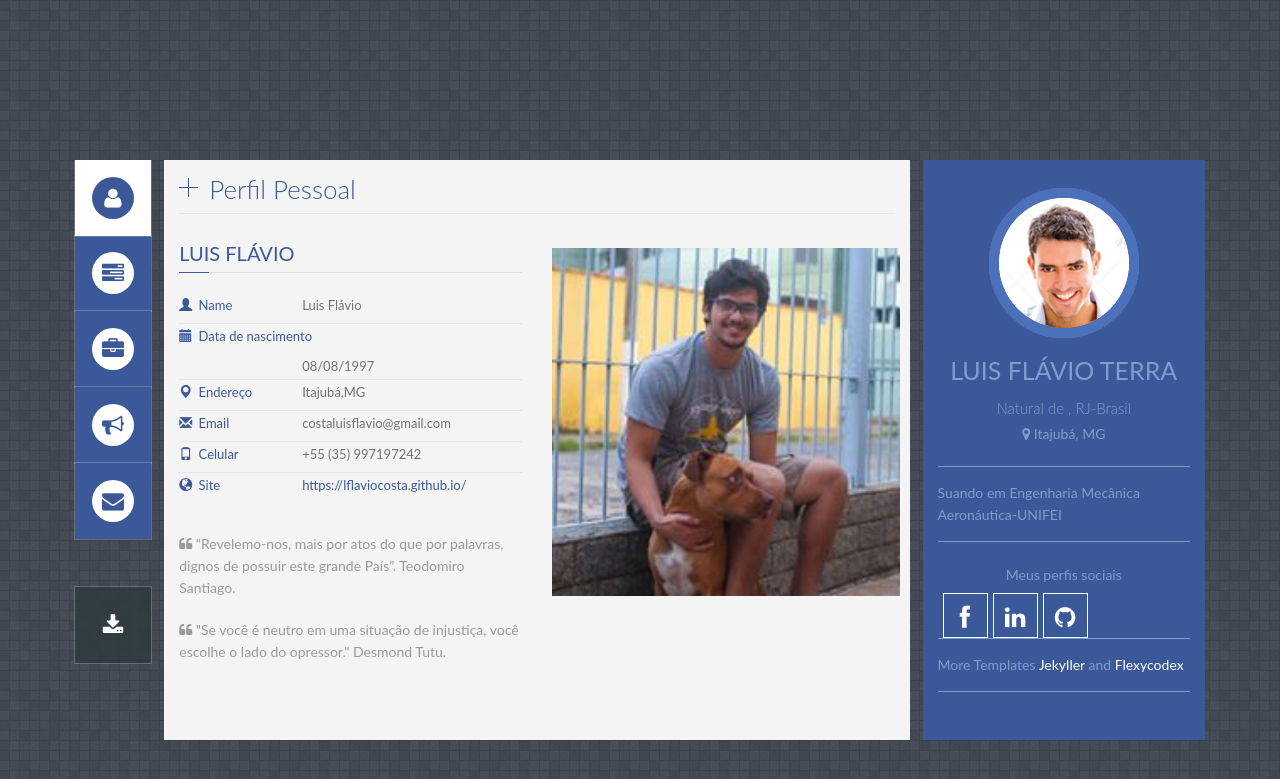
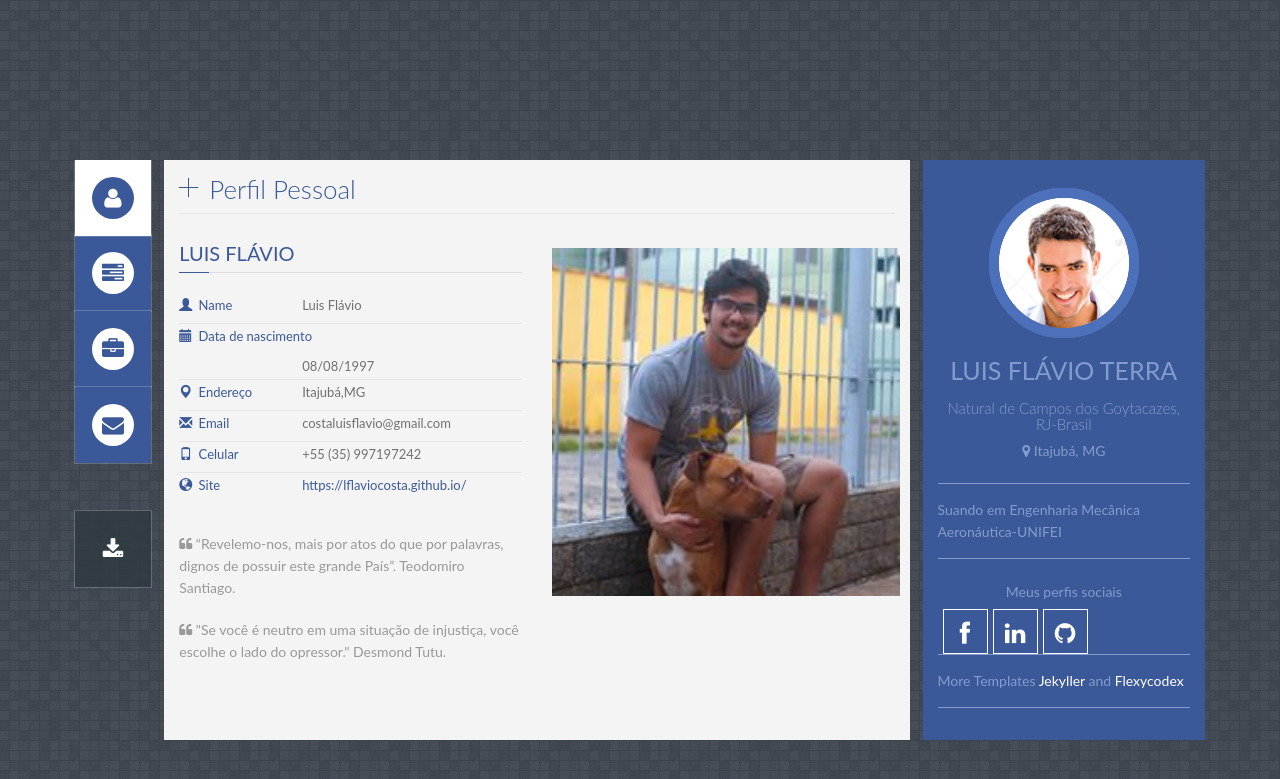
Before and after one commit to lflaviocosta/luisflavio.github.io, a Jekyll site: the page built from index.html, in a window 1280 px wide. Shown: the top 779 px of the page. Built offline with Jekyll 4.4.1, drawn with Linux system fonts in a browser that asks for light colours; some web fonts are replaced.

Commit message:
agora vai

```diff
--- a/_config.yml
+++ b/_config.yml
@@ -7,7 +7,7 @@ baseurl: 'Luis Terra' #change it according to your repository name
 
 # Profile information
 yourname: Luis Flávio Terra  ## put your name
-title: 'Natural de , RJ-Brasil'  ## your title
+title: 'Natural de Campos dos Goytacazes, RJ-Brasil'  ## your title
 location: Itajubá, MG
 
 
--- a/index.html
+++ b/index.html
@@ -133,10 +133,10 @@ layout: default
             <i class="fa fa-briefcase icon_menu"></i>
         </li>
 
-        <li class="tabs-blog hi-icon-wrap hi-icon-effect-5 hi-icon-effect-5a" data-tab-name="blog">
+        <!--<li class="tabs-blog hi-icon-wrap hi-icon-effect-5 hi-icon-effect-5a" data-tab-name="blog">
             <span class="tite-list">blog</span>
             <i class="fa fa-bullhorn icon_menu"></i>
-        </li>
+        </li>-->
 
         <li class="tabs-contact hi-icon-wrap hi-icon-effect-5 hi-icon-effect-5a" data-tab-name="contact" style="margin-bottom: 48px !important;">
             <span class="tite-list">contact</span>
@@ -161,7 +161,7 @@ layout: default
 {% include /portfolio.html %}
 
 
-
+<!--{% include /blog.html %}  -->
 
 {% include /contact.html %}
 
```
